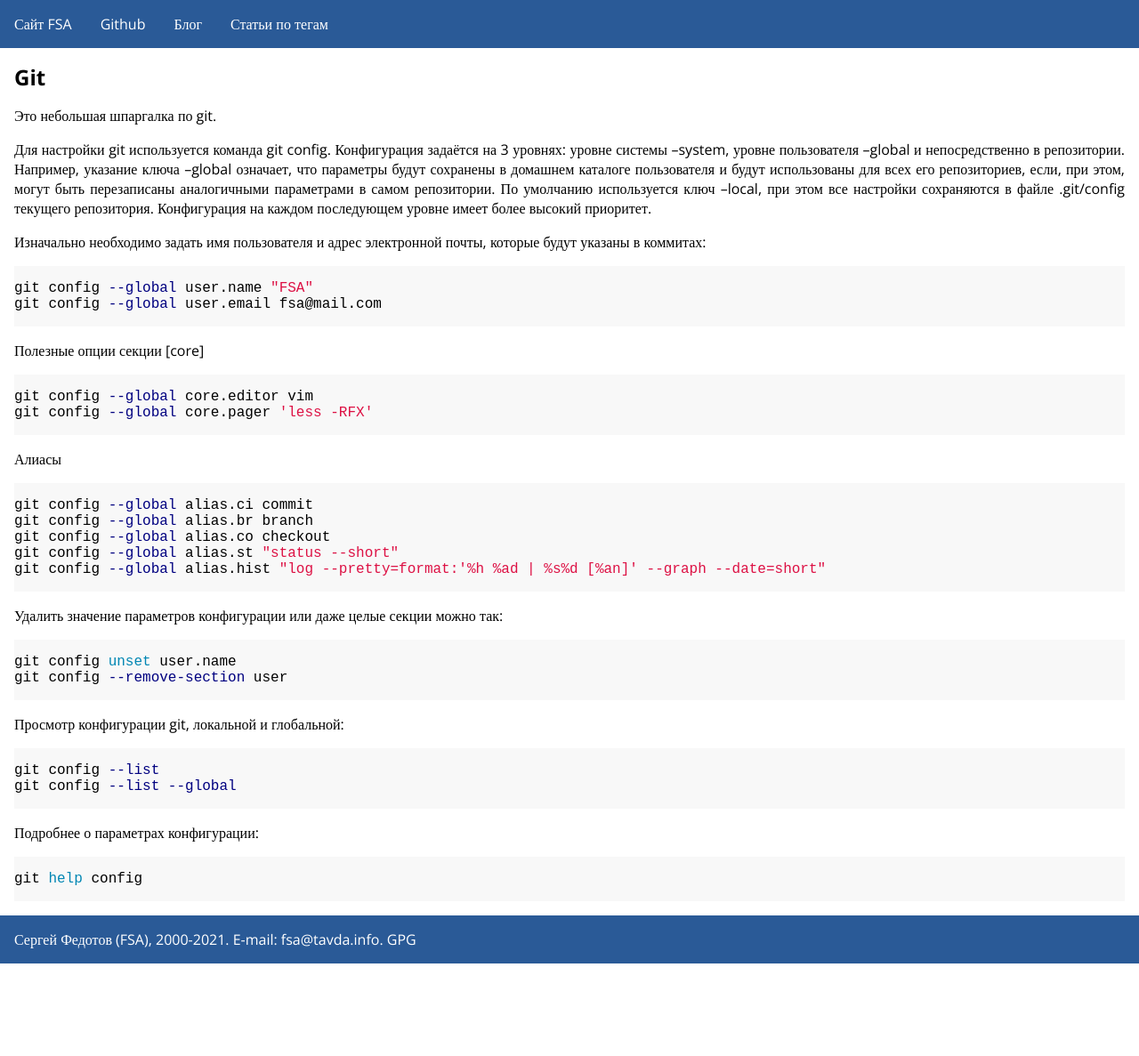
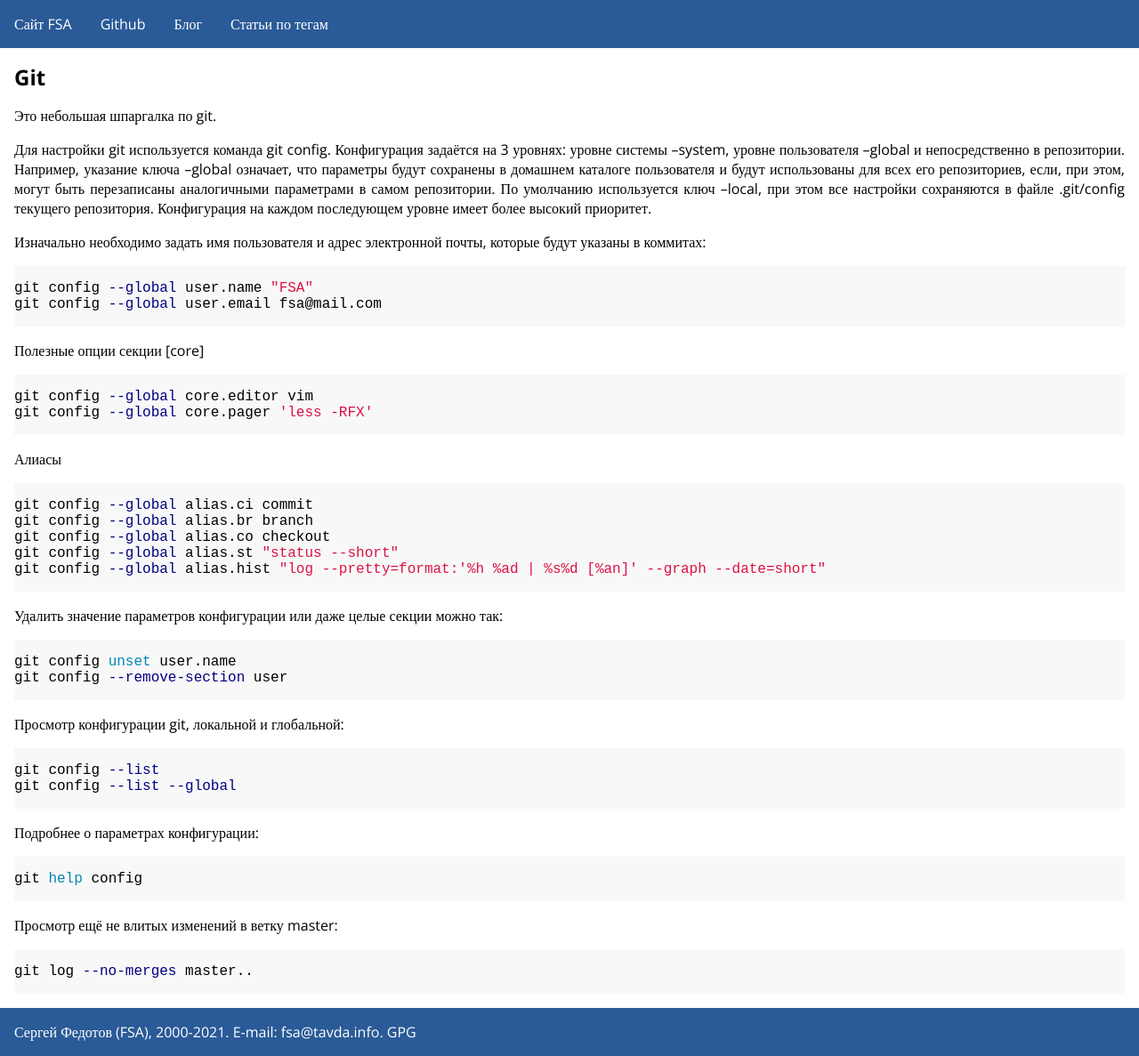
Before and after one commit to fsa/site, a Jekyll site: the page built from _posts/2021-05-06-git.md, in a window 1280 px wide. Shown: the whole page at 89% size. Built offline with Jekyll 4.4.1, drawn with Linux system fonts in a browser that asks for light colours; before the commit the page ends 1083 px from its top, so only the background shows below that.

Commit message:
Update 2021-05-06-git.md

````diff
--- a/_posts/2021-05-06-git.md
+++ b/_posts/2021-05-06-git.md
@@ -40,3 +40,7 @@ git config --list --global
 ```bash
 git help config
 ```
+Просмотр ещё не влитых изменений в ветку master:
+```bash
+git log --no-merges master..
+```
````
